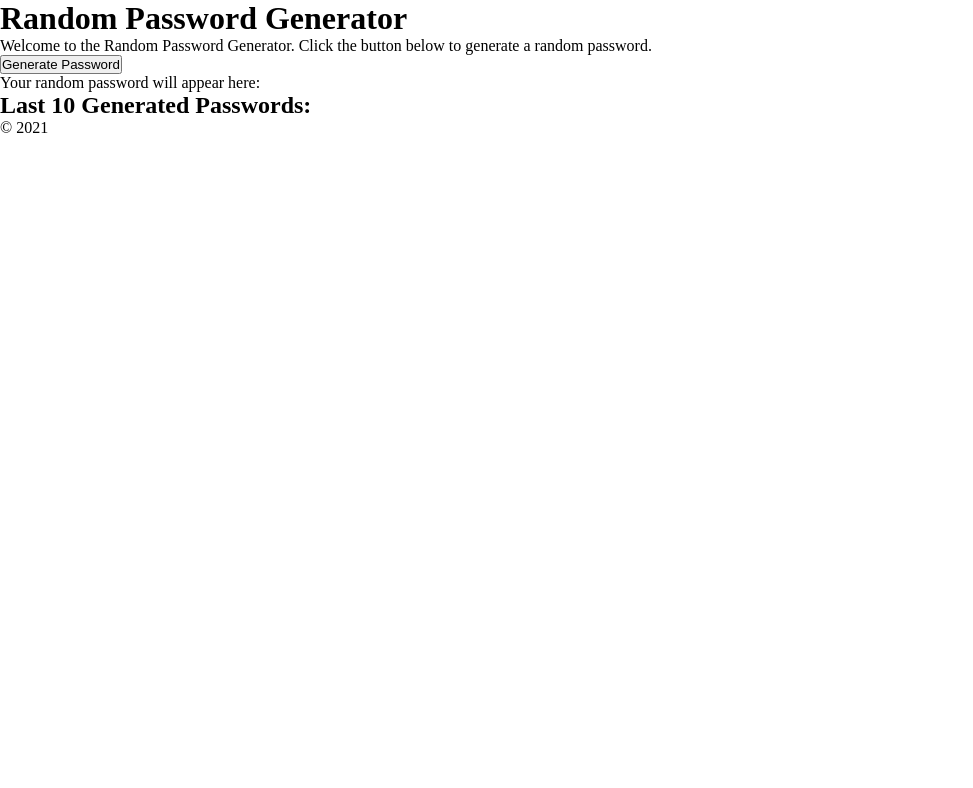
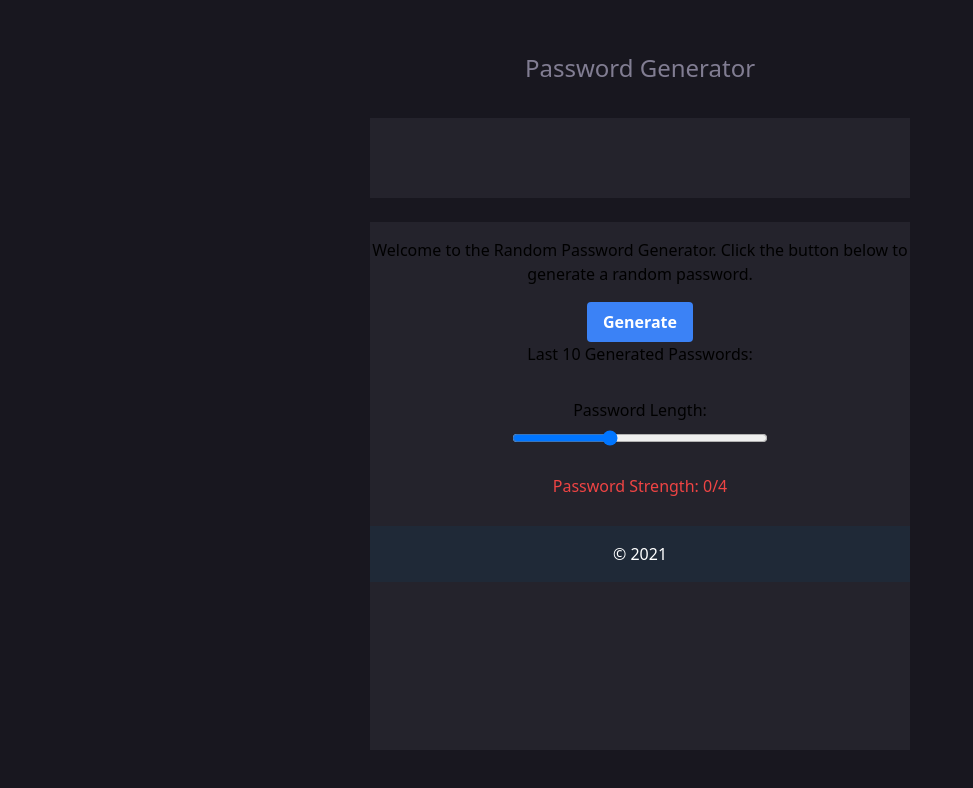
Before and after one commit to Gulverda/Random-Pass-Gen, a React (Create React App) app: page / in a window 1280 px wide. Shown: the top 788 px of the page, without its empty margins (0-973 px from the left). Built offline with nearby package versions, Linux system fonts and the light colour scheme.

Commit message:
Installed zxcvbn and writed some style

```diff
--- /dev/null
+++ b/postcss.config.js
@@ -0,0 +1,6 @@
+module.exports = {
+    plugins: [
+      require('tailwindcss'),
+      require('autoprefixer'),
+    ],
+  }
--- a/src/App.css
+++ /dev/null
@@ -1,5 +0,0 @@
-@import 'tailwindcss/base';
-@import 'tailwindcss/components';
-@import 'tailwindcss/utilities';
-
-@import 'tailwindcss/dist/tailwind.min.css';
--- a/src/App.tsx
+++ b/src/App.tsx
@@ -1,37 +1,69 @@
 import React, { useState } from 'react';
+import zxcvbn from 'zxcvbn'; // Import the zxcvbn library for password strength estimation
 
 function App(): JSX.Element {
   const [password, setPassword] = useState<string>('');
   const [passwordHistory, setPasswordHistory] = useState<string[]>([]);
+  const [passwordLength, setPasswordLength] = useState<number>(15); // State to manage password length
+  const [passwordStrength, setPasswordStrength] = useState<number>(0); // State to manage password strength
 
   const generatePassword = () => {
-    const length = 10; // Length of the password
-    const charset = 'abcdefghijklmnopqrstuvwxyzABCDEFGHIJKLMNOPQRSTUVWXYZ0123456789'; // Characters to include in the password
+    const charset = 'abcdefghijklmnopqrstuvwxyzABCDEFGHIJKLMNOPQRSTUVWXYZ0123456789';
     let newPassword = '';
-    for (let i = 0; i < length; i++) {
+    for (let i = 0; i < passwordLength; i++) {
       const randomIndex = Math.floor(Math.random() * charset.length);
       newPassword += charset[randomIndex];
     }
     setPassword(newPassword);
     setPasswordHistory(prevHistory => [newPassword, ...prevHistory.slice(0, 9)]);
+
+    // Calculate password strength using zxcvbn
+    const strength = zxcvbn(newPassword).score; // Score ranges from 0 to 4
+    setPasswordStrength(strength);
   };
 
+  const handleLengthChange = (e: React.ChangeEvent<HTMLInputElement>) => {
+    const newLength = parseInt(e.target.value);
+    setPasswordLength(newLength);
+  };
+
+  const passwordStrengthColor = () => {
+    switch (passwordStrength) {
+      case 0:
+        return 'text-red-500';
+      case 1:
+        return 'text-orange-500';
+      case 2:
+        return 'text-yellow-500';
+      case 3:
+        return 'text-green-500';
+      case 4:
+        return 'text-blue-500';
+      default:
+        return 'text-black';
+    }
+  }
+
   return (
-    <div className="App bg-gray-100 min-h-screen flex flex-col justify-between">
-      <header className="App-header bg-gray-800 text-white py-4">
-        <h1 className="text-3xl text-center">Random Password Generator</h1>
+    <div className="flex flex-col justify-center items-center h-screen bg-backgroundForBack">
+      <header className="text-textColor">
+          <h1 style={{fontSize: '24px'}}>Password Generator</h1>
         </header>
+        <div style={{width: '540px', height: '80px'}} className="bg-bgMain flex items-center text-center justify-center mt-8">
+  <p className="my-4">
+    <span className="text-secondaryText">{password}</span>
+  </p>
+</div>
+
+
+      <div style={{ width: '540px', height: '528px' }} className="bg-bgMain mt-6">
         <main className="flex-1 flex flex-col justify-center items-center">
           <p className="text-center my-4">
             Welcome to the Random Password Generator. Click the button below to generate a random password.
           </p>
           <button className="bg-blue-500 hover:bg-blue-700 text-white font-bold py-2 px-4 rounded" onClick={generatePassword}>
-          Generate Password
+            Generate
           </button>
-        <p className="my-4">
-          Your random password will appear here:
-          <span className="bg-gray-200 p-2 ml-2 rounded">{password}</span>
-        </p>
           <div>
             <h2>Last 10 Generated Passwords:</h2>
             <ul>
@@ -40,11 +72,28 @@ function App(): JSX.Element {
               ))}
             </ul>
           </div>
+          <div className="flex flex-col items-center mt-8">
+            <label htmlFor="passwordLength" className="mb-2">Password Length:</label>
+            <input
+              type="range"
+              id="passwordLength"
+              name="passwordLength"
+              min="6"
+              max="30"
+              value={passwordLength}
+              onChange={handleLengthChange}
+              className="w-64"
+            />
+            <p className={`my-7 ${passwordStrengthColor()}`}>
+              Password Strength: {passwordStrength}/4
+            </p>
+          </div>
         </main>
         <footer className="bg-gray-800 text-white py-4 text-center">
           <p>&copy; 2021</p>
         </footer>
       </div>
+    </div>
   );
 }
 
--- a/src/index.css
+++ b/src/index.css
@@ -1,5 +1,5 @@
-*{
-  margin: 0;
-  padding: 0;
-  box-sizing: border-box;
-}
+@tailwind base;
+@tailwind components;
+@tailwind utilities;
+
+/* Path: random-pass-gen/src/App.css */
--- a/tailwind.config.js
+++ b/tailwind.config.js
@@ -1,8 +1,24 @@
 /** @type {import('tailwindcss').Config} */
 module.exports = {
-  content: [],
+  content: [
+    './src/**/*.{js,jsx,ts,tsx}',
+    './public/index.html',
+  ],
   theme: {
-    extend: {},
+    extend: {
+      colors: {
+        backgroundForBack: '#18171f',
+        bgMain: '#24232c',
+        tooWeak: '#f64a4a',
+        weak: '#fb7c58',
+        medium: '#f8cd65',
+        strong: '#a4ffaf',
+        textColor: '#817d92',
+        secondaryText: '#e6e5ea',
+    },
   },
-  plugins: [],
+  plugins: [
+    require('autoprefixer'),
+  ],
 }
+}
```
Also changed, not shown: package.json (+6 -2 lines), 1 other file (tests, documents, lock files or other folders). Lines whose indentation alone changed are shown as unchanged.
